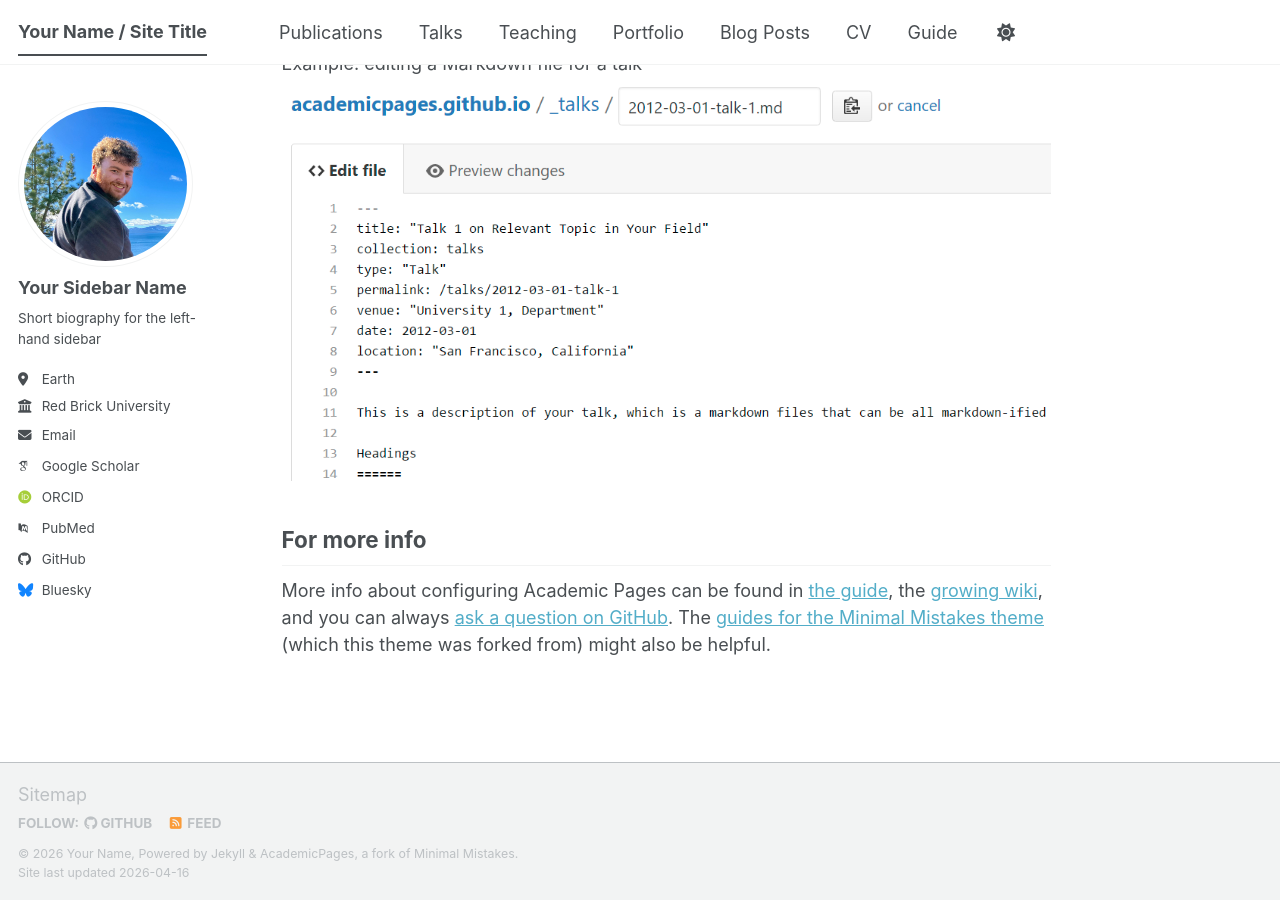
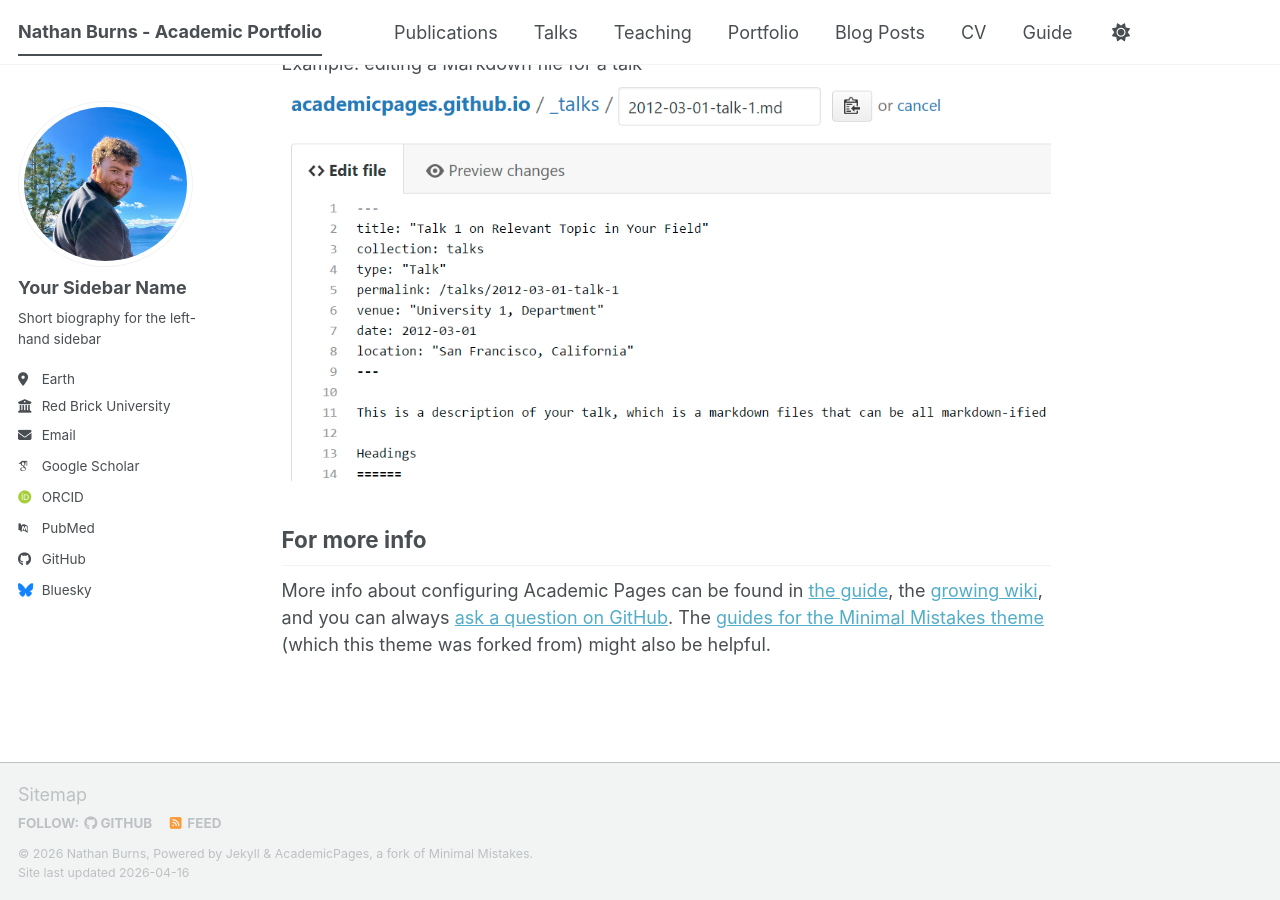
Before and after one commit to nathan-p-burns/nathan-p-burns.github.io, a Jekyll site: the page built from _pages/about.md, in a window 1280 px wide and 900 px high, scrolled down 2720 px. Built offline with Jekyll 4.4.1, drawn with Linux system fonts in a browser that asks for light colours; some web fonts are replaced; a script bundle is joined from its source files by our own code; library files that are not in the unit come from our copies.

```diff
--- a/_config.yml
+++ b/_config.yml
@@ -9,10 +9,10 @@
 # Basic Site Settings
 locale                   : "en-US"
 site_theme               : "default" # The available themes options are "default", "air", "sunrise", "mint", "dirt" and "contrast"
-title                    : "Your Name / Site Title"
+title                    : "Nathan Burns - Academic Portfolio"
 title_separator          : "-"
-name                     : &name "Your Name"
-description              : &description "Your Name's academic portfolio"   # Update this with a general description of your site, this is the default if not overridden by a page
+name                     : &name "Nathan Burns"
+description              : &description "Mathematician"   # Update this with a general description of your site, this is the default if not overridden by a page
 url                      : https://academicpages.github.io # The base hostname & protocol for your site e.g. "https://[your GitHub username].github.io",
                                                            # or if you already have some other page hosted on Github then use "https://[your GitHub username].github.io/[Your Repo Name]"
 baseurl                  : "" # the subpath of your site, e.g. "/blog"
@@ -89,7 +89,7 @@
   manuscripts:
     title: 'Journal Articles'
   conferences:
-    title: 'Conference Papers'
+    title: 'Preprints'
 
 # Site Settings
 teaser                   :  # filename of teaser fallback teaser image placed in /images/ for social media previews
```
